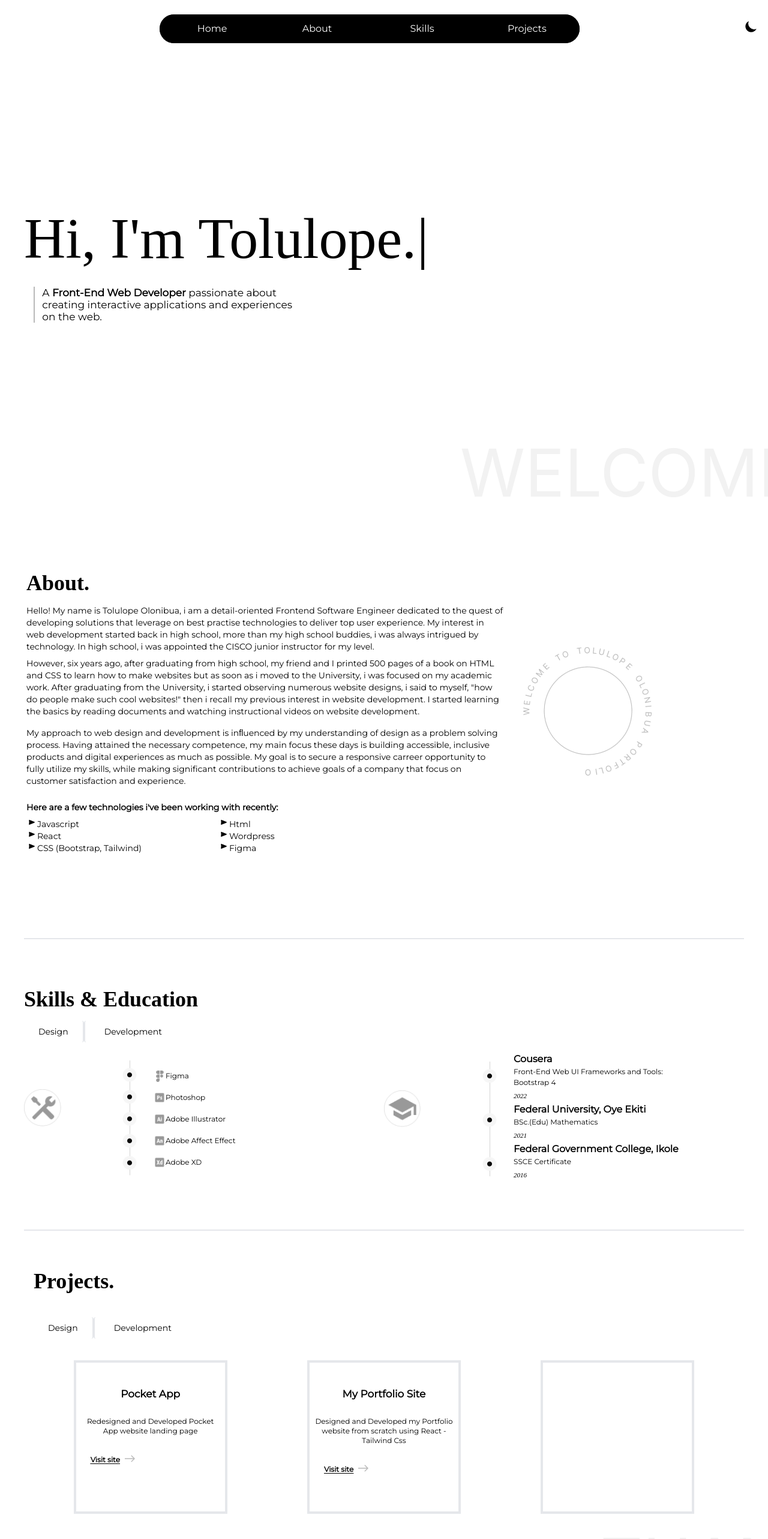
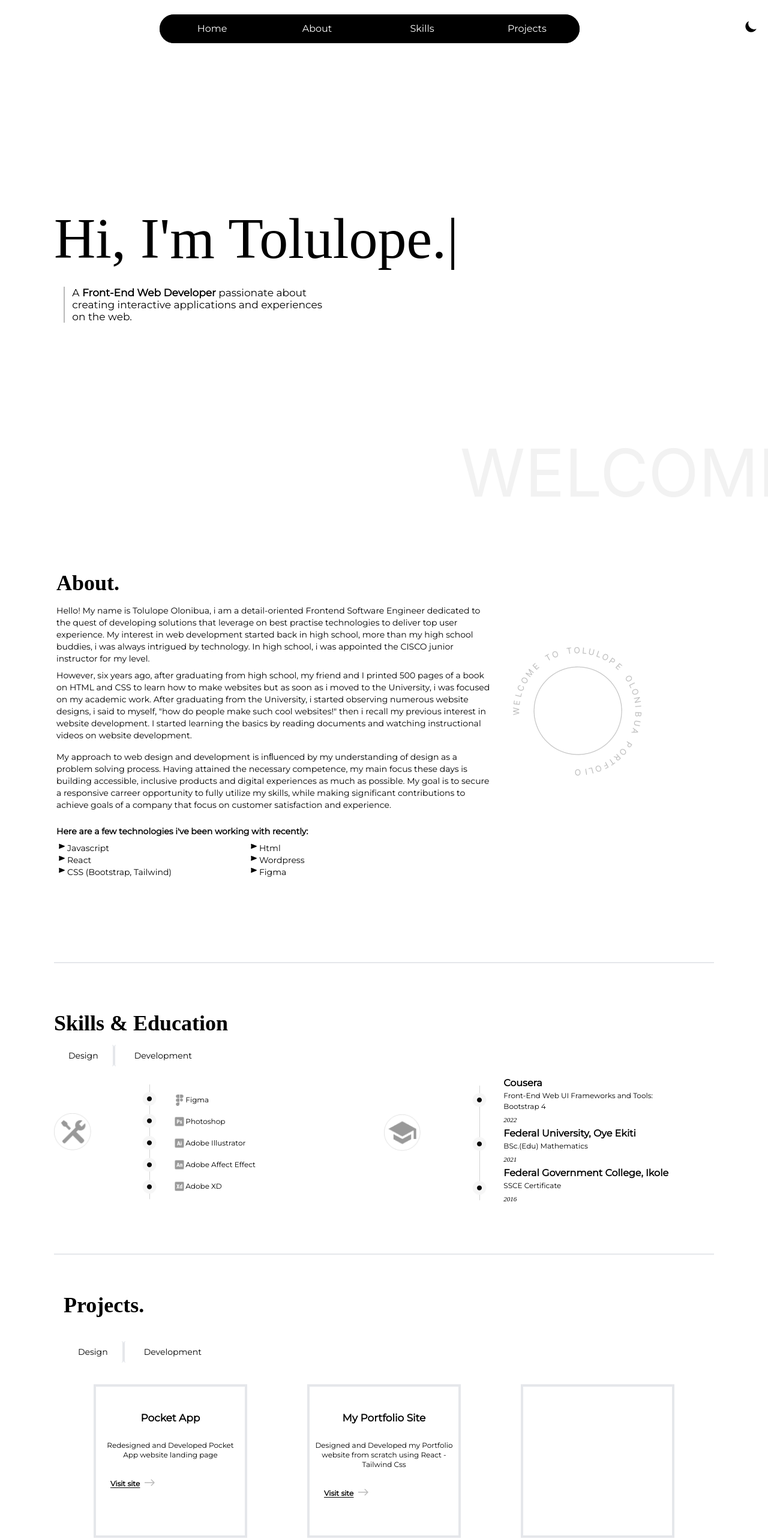
Before and after one commit to olonibua/tolulop, a React (Create React App) app: page / in a window 1280 px wide. Shown: the top 2566 px of the page at 60% size. Built offline with nearby package versions, Linux system fonts and the light colour scheme; a web font is replaced by a local one.

Commit message:
first commit

```diff
--- a/src/Component/Home.jsx
+++ b/src/Component/Home.jsx
@@ -117,7 +117,7 @@ const Home = (props) => {
 }
 
 
-        <div className='sm:max-w-[500px] md:max-w-[700px] lg:max-w-[1200px] max-w-[310px] w-full h-[35vh] md:h-[80vh] sm:mt-16 mt-24 mx-auto grid md:grid-cols-4'>
+        <div className='sm:max-w-[500px] md:max-w-[700px] lg:max-w-[1100px] max-w-[310px] w-full h-[35vh] md:h-[80vh] sm:mt-16 mt-24 mx-auto grid md:grid-cols-4'>
         <div className='flex flex-col pb-3 home md:col-span-3 justify-center ' >
         <h1 className='text-4xl md:text-7xl lg:text-8xl h1 dynamic-txts pb-4'>
          <TypeWritter
@@ -157,7 +157,7 @@ const Home = (props) => {
 {showComponent &&
         <div  className='w-full mb-10 py-0 sm:py-8 '>
 
-            <div className=' sm:p-1 sm:mb-16 py-2  sm:max-w-[500px] md:max-w-[700px] lg:max-w-[1200px] mx-auto max-w-[310px]  grid md:grid-cols-3'>
+            <div className=' sm:p-1 sm:mb-16 py-2  sm:max-w-[500px] md:max-w-[700px] lg:max-w-[1100px] mx-auto max-w-[310px]  grid md:grid-cols-3'>
 
             <div className='about flex flex-col md:col-span-2 justify-center'>
                 <h1 className='text-2xl md:text-3xl lg:text-4xl font-bold pb-4'>About.</h1>
@@ -210,9 +210,9 @@ const Home = (props) => {
 
 
         {showComponent &&  <div>
-        <div id='skills' className='w-full skill mt-10 sm:py-14 border-y-2 py-5 sm:max-w-[500px] md:max-w-[700px] lg:max-w-[1200px] mx-auto max-w-[310px]'>
+        <div id='skills' className='w-full skill mt-10 sm:py-14 border-y-2 py-5 sm:max-w-[500px] md:max-w-[700px] lg:max-w-[1100px] mx-auto max-w-[310px]'>
 
-        <div className='sm:max-w-[500px] md:max-w-[700px] lg:max-w-[1200px] max-w-[310px] mx-auto'>
+        <div className='sm:max-w-[500px] md:max-w-[700px] lg:max-w-[1100px] max-w-[310px] mx-auto'>
         <h1 className='text-2xl md:text-3xl mt-6 lg:text-4xl font-bold pb-4'>Skills & Education</h1>
         <button className='text-[10px] px-6 p p-2 sm:text-xs hover:border border-r-2 rounded design md:text-sm' onClick={() => setSkill('Design')}>Design</button>
         <button className='text-[10px] p-2 p hover:border rounded sm:text-xs border-l-2 md:text-sm px-8' onClick={() => setSkill('Development')}> Development</button>
@@ -285,8 +285,8 @@ const Home = (props) => {
    <div>
     <div id='project' className=''>
 
-    <div className='w-full project mt-8 sm:py-8 py-5 p-4 sm:max-w-[500px] md:max-w-[700px] lg:max-w-[1200px] mx-auto max-w-[310px]'>
-        <div className= 'sm:max-w-[500px] md:max-w-[700px] lg:max-w-[1200px] max-w-[330px] mx-auto'>
+    <div className='w-full project mt-8 sm:py-8 py-5 p-4 sm:max-w-[500px] md:max-w-[700px] lg:max-w-[1100px] mx-auto max-w-[310px]'>
+        <div className= 'sm:max-w-[500px] md:max-w-[700px] lg:max-w-[1100px] max-w-[330px] mx-auto'>
         {showComponent &&   <h1 className='text-2xl md:text-3xl lg:text-4xl font-bold pb-10'>Projects.</h1>}
         {showComponent &&   <button className='text-[10px] px-6 p-2 sm:text-xs hover:border p  border-r-2 rounded design md:text-sm' onClick={() => setSkill('Design')}>Design</button> }
         {showComponent &&   <button className='text-[10px] p-2 sm:text-xs hover:border p border-l-2 rounded  md:text-sm px-8' onClick={() => setSkill('Development')}> Development</button>}
@@ -340,7 +340,7 @@ const Home = (props) => {
 
     {showComponent &&
     <div className='text-white  bg-black w-full  mx-auto '>
-    <div className='sm:max-w-[500px]  md:max-w-[700px] lg:max-w-[1200px] max-w-[300px] w-full py-10  mx-auto'>
+    <div className='sm:max-w-[500px]  md:max-w-[700px] lg:max-w-[1100px] max-w-[300px] w-full py-10  mx-auto'>
     <p className='text-md'>Got an idea?</p>
         <h2 className='text-2xl md:text-3xl lg:text-4xl pb-8 p underline underline-offset-4 font-bold'><a href='https://linkedin.com/olonibua-tolu-465042127' target="_blank">Let's talk about it</a></h2>
       <div className=' border-b-2 py-2 grid md:grid-cols-3'>
```
